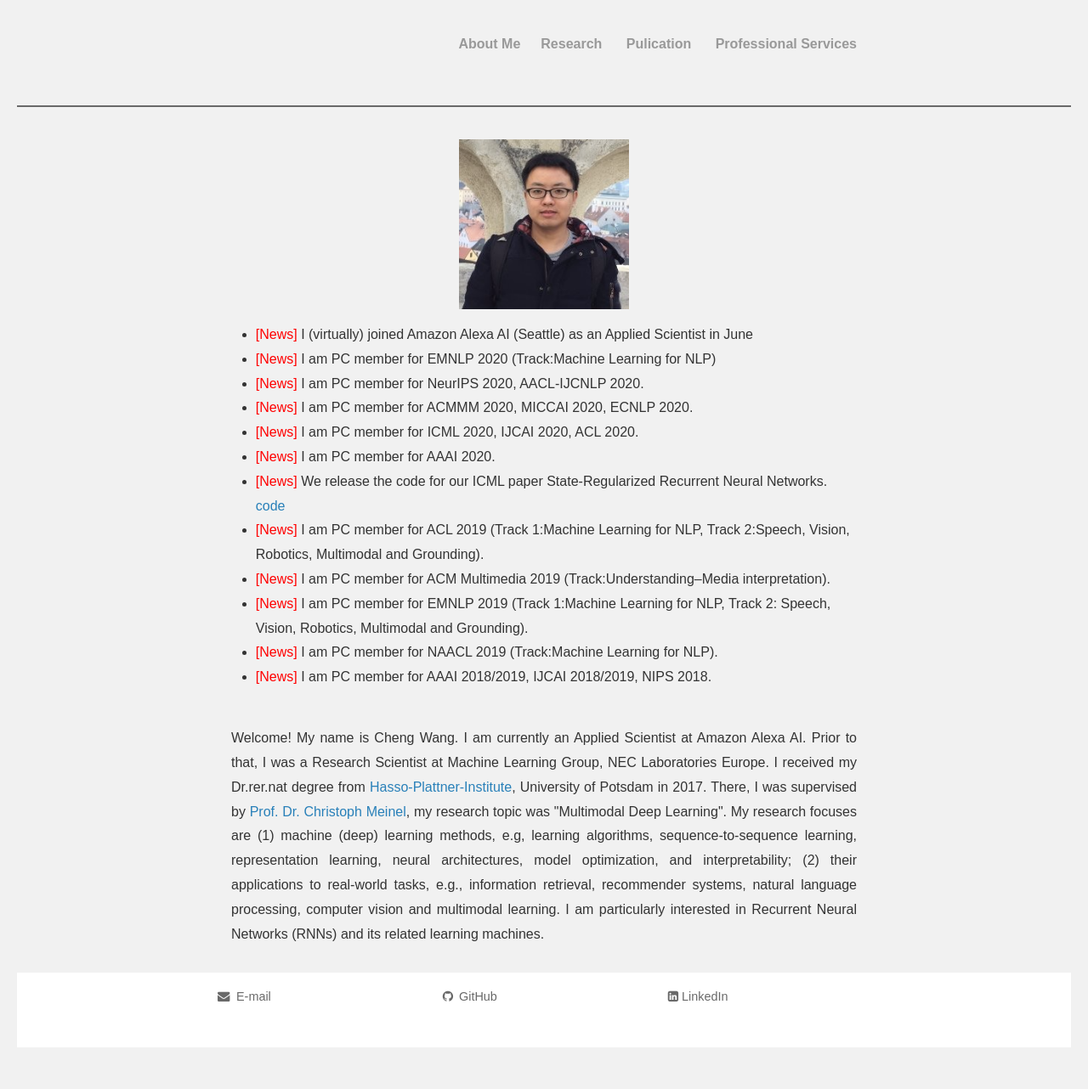
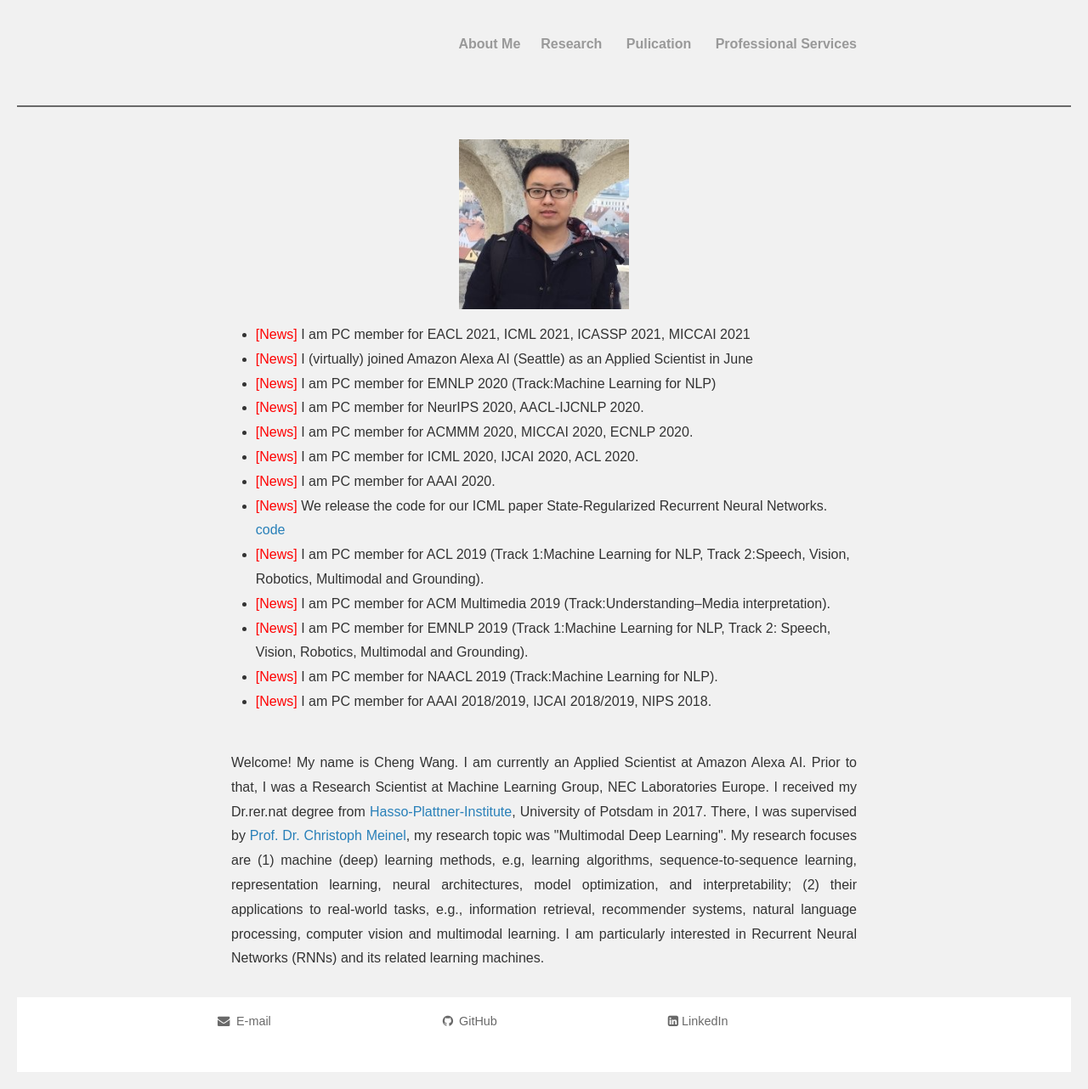
Before and after one commit to deepsemantic/deepsemantic.github.io, a Jekyll site: the page built from index.html, in a window 1280 px wide. Shown: the whole page at 85% size. Built offline with Jekyll 4.4.1, drawn with Linux system fonts in a browser that asks for light colours; nearby versions of some CDN libraries; the list of posts is cut into pages by our own code; comment, search, counter and statistics services are not loaded; a style sheet for code colours, icons or effects is not loaded; before the commit the page ends 1253 px from its top, so only the background shows below that.

Commit message:
Update index.html

```diff
--- a/index.html
+++ b/index.html
@@ -33,6 +33,7 @@ body {
 </div>
 <div align="left">
 <ul>
+<li> <font color="red">[News]</font> I am PC member for EACL 2021, ICML 2021, ICASSP 2021, MICCAI 2021</li>
 <li> <font color="red">[News]</font> I (virtually) joined Amazon Alexa AI (Seattle) as an Applied Scientist in June</li>
 <li> <font color="red">[News]</font> I am PC member for EMNLP 2020 (Track:Machine Learning for NLP)</li>
 <li> <font color="red">[News]</font> I am PC member for NeurIPS 2020, AACL-IJCNLP 2020. </li>
```
